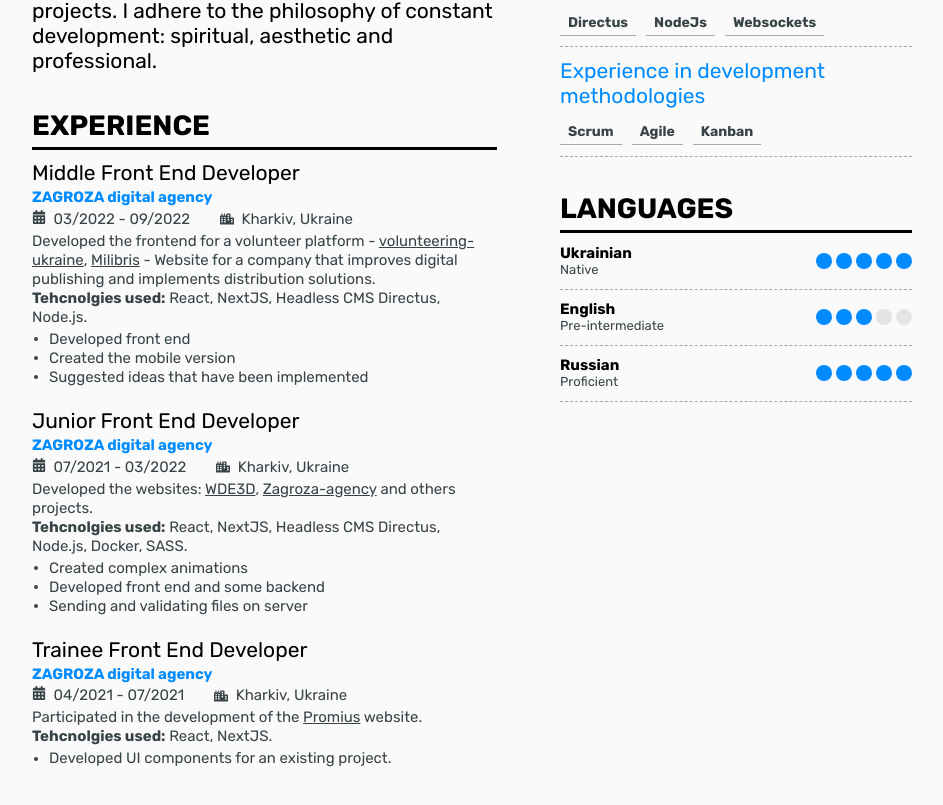
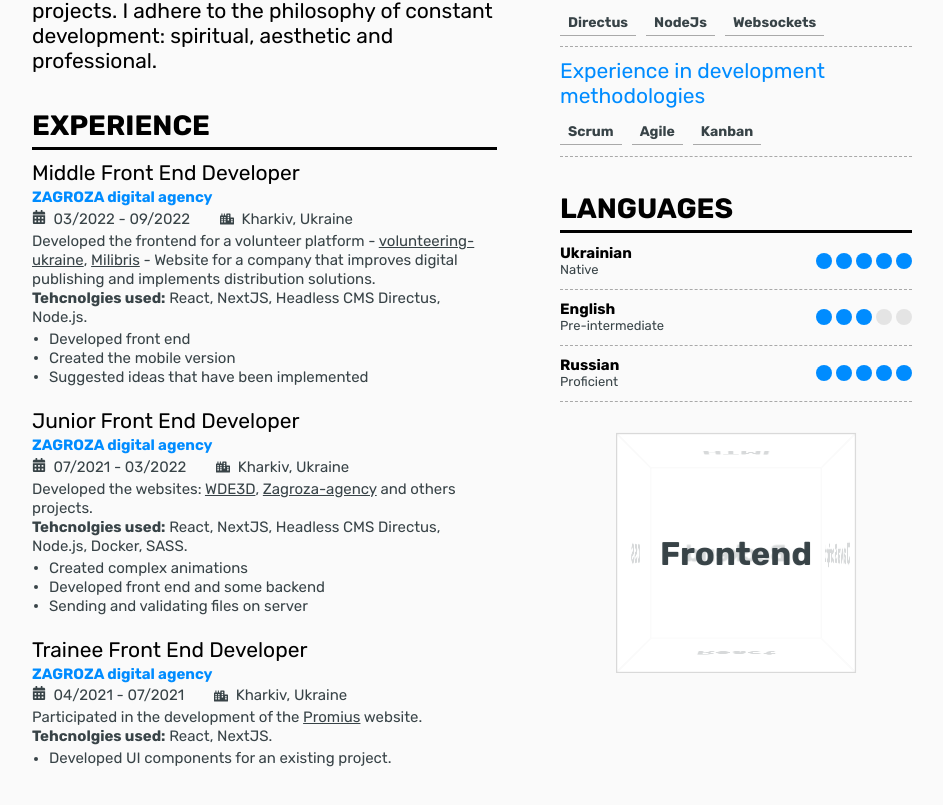
Before and after one commit to antonskr/anton.skoromniy.cv, a React (Create React App) app: page / in a window 1280 px wide. Shown: the part 524-1329 px from the top of the page, without its empty margins (168-1111 px from the left). Built offline with nearby package versions, Linux system fonts and the light colour scheme.

Commit message:
Update Cube

```diff
--- a/package.json
+++ b/package.json
@@ -1,6 +1,7 @@
 {
   "name": "mycv",
   "version": "0.1.0",
+  "homepage": "https://antonskr.github.io/anton.skoromniy.cv",
   "private": true,
   "dependencies": {
     "@testing-library/jest-dom": "^5.16.4",
@@ -20,6 +21,8 @@
     "web-vitals": "^2.1.4"
   },
   "scripts": {
+    "predeploy": "npm run build",
+    "deploy": "gh-pages -d build",
     "start": "react-scripts start",
     "build": "react-scripts build",
     "test": "react-scripts test",
@@ -42,5 +45,8 @@
       "last 1 firefox version",
       "last 1 safari version"
     ]
+  },
+  "devDependencies": {
+    "gh-pages": "^4.0.0"
   }
 }
--- a/src/Column/Column.tsx
+++ b/src/Column/Column.tsx
@@ -3,6 +3,7 @@ import Summary from "../Components/Summary/Summary";
 import Skills from "../Components/Skills/Skills";
 import Languages from "../Components/Languages/Languages";
 import Experience from "../Components/Experience/Experience";
+import Cube from "../Components/Ui/Cube/Cube";
 
 const Column = (): JSX.Element => {
     return (
@@ -14,6 +15,7 @@ const Column = (): JSX.Element => {
             <div>
                 <Skills />
                 <Languages />
+                <Cube />
             </div>
         </div>
     )
--- a/src/Components/Ui/Cube/Cube.module.scss
+++ b/src/Components/Ui/Cube/Cube.module.scss
@@ -1,26 +1,43 @@
 .scene {
-  width: 200px;
-  height: 200px;
+  --scene-width: 200px;
+  --cube-z-offset: 100px;
+  width: var(--scene-width);
+  height: var(--scene-width);
   perspective: 600px;
-}
+  margin: calc(var(--scene-width) / 10 + 1.5em) auto 0 auto;
 
-.cube {
+  & .cube {
+    --cubeXRotate: 0deg;
+    --cubeYRotate: 0deg;
+
     width: 100%;
     height: 100%;
     position: relative;
     transform-style: preserve-3d;
+    transform: rotateX(var(--cubeXRotate)) rotateY(var(--cubeYRotate));
+    transition: 1000ms ease;
   }
 
-.cube__face {
+  & .cube__face {
+    display: flex;
+    align-items: center;
+    justify-content: center;
     position: absolute;
-  width: 200px;
-  height: 200px;
-  border: 1px solid black;
+    font-size: 1.3em;
+    font-weight: 700;
+    top: 0;
+    right: 0;
+    bottom: 0;
+    left: 0;
+    border: 1px solid #d9d9d9;
+    color: #384347FF;
+    background-color: rgba(255, 255, 255, 0.8);
   }
 
-.cube__face_front  { transform: rotateY(  0deg) translateZ(100px); }
-.cube__face_right  { transform: rotateY( 90deg) translateZ(100px); }
-.cube__face_back   { transform: rotateY(180deg) translateZ(100px); }
-.cube__face_left   { transform: rotateY(-90deg) translateZ(100px); }
-.cube__face_top    { transform: rotateX( 90deg) translateZ(100px); }
-.cube__face_bottom { transform: rotateX(-90deg) translateZ(100px); }
+  .cube__face_front  { transform: rotateY(  0deg) translateZ(var(--cube-z-offset)); }
+  .cube__face_right  { transform: rotateY( 90deg) translateZ(var(--cube-z-offset)); }
+  .cube__face_back   { transform: rotateY(180deg) translateZ(var(--cube-z-offset)); }
+  .cube__face_left   { transform: rotateY(-90deg) translateZ(var(--cube-z-offset)); }
+  .cube__face_top    { transform: rotateX( 90deg) translateZ(var(--cube-z-offset)); }
+  .cube__face_bottom { transform: rotateX(-90deg) translateZ(var(--cube-z-offset)); }
+}
--- a/src/Components/Ui/Cube/Cube.tsx
+++ b/src/Components/Ui/Cube/Cube.tsx
@@ -1,17 +1,82 @@
 import styles from "./Cube.module.scss";
 import cn from "classnames";
-import React from "react";
+import React, {MouseEventHandler, useEffect, useRef, useState} from "react";
+
+
+interface IDirections {
+    [key: string]: any;
+
+    "front": [number, number],
+    "right": [number, number],
+    "back": [number, number],
+    "left": [number, number],
+    "top": [number, number],
+    "bottom": [number, number],
+}
 
 const Cube = () => {
+    const isMouseOnCube = useRef(false);
+    const cubeRef = useRef<HTMLDivElement>(null);
+    const directions: IDirections = {
+        "front": [0, 0],
+        "right": [0, -90],
+        "back": [0, -180],
+        "left": [0, 90],
+        "top": [-90, 0],
+        "bottom": [90, 0],
+    }
+
+  /*  const getCubeX = (event: React.MouseEvent) => {
+        const rect = event.currentTarget.getBoundingClientRect();
+        return event.clientX - rect.left + 20 // x position within the element.
+    }
+
+    const cubRotation = (event: React.MouseEvent) => {
+        isMouseOnCube.current = true;
+        cubeRef.current?.style.setProperty('--cubeYRotate', getCubeX(event) + "deg");
+    }
+
+    const normalize = () => {
+        setTimeout(() => {
+            cubeRef.current?.style.setProperty('--cubeYRotate', 0 + "deg");
+            isMouseOnCube.current = false;
+        }, 2000);
+    }*/
+
+    const getRandomDirection = (directions: IDirections) => {
+        const keys = Object.keys(directions);
+        return directions[keys[Math.floor(Math.random() * keys.length)]];
+    };
+
+    const changeCubDirection = () => {
+        if (isMouseOnCube.current) {
+            return;
+        }
+
+        const direction = getRandomDirection(directions);
+        cubeRef.current?.style.setProperty('--cubeXRotate', direction[0] + "deg");
+        cubeRef.current?.style.setProperty('--cubeYRotate', direction[1] + "deg");
+    }
+
+    useEffect(() => {
+        const interval = setInterval(changeCubDirection, 3000);
+
+        return () => clearInterval(interval);
+    }, [])
+
     return (
         <div className={styles.scene}>
-            <div className={styles.cube}>
-                <div className={cn(styles.cube__face, styles.cube__face_front)}>front</div>
-                <div className={cn(styles.cube__face, styles.cube__face_back)}>back</div>
-                <div className={cn(styles.cube__face, styles.cube__face_right)}>right</div>
-                <div className={cn(styles.cube__face, styles.cube__face_left)}>left</div>
-                <div className={cn(styles.cube__face, styles.cube__face_top)}>top</div>
-                <div className={cn(styles.cube__face, styles.cube__face_bottom)}>bottom</div>
+            <div className={styles.cube}
+                 /*onMouseMove={cubRotation}
+                 onTouchEnd={normalize}
+                 onMouseLeave={normalize}*/
+                 ref={cubeRef}>
+                <div className={cn(styles.cube__face, styles.cube__face_front)}>Frontend</div>
+                <div className={cn(styles.cube__face, styles.cube__face_back)}>Backend</div>
+                <div className={cn(styles.cube__face, styles.cube__face_right)}>JavaScript</div>
+                <div className={cn(styles.cube__face, styles.cube__face_left)}>CSS</div>
+                <div className={cn(styles.cube__face, styles.cube__face_top)}>HTMl</div>
+                <div className={cn(styles.cube__face, styles.cube__face_bottom)}>React</div>
             </div>
         </div>
     )
```
Also changed, not shown: 1 other file (tests, documents, lock files or other folders). Lines whose indentation alone changed are shown as unchanged.
